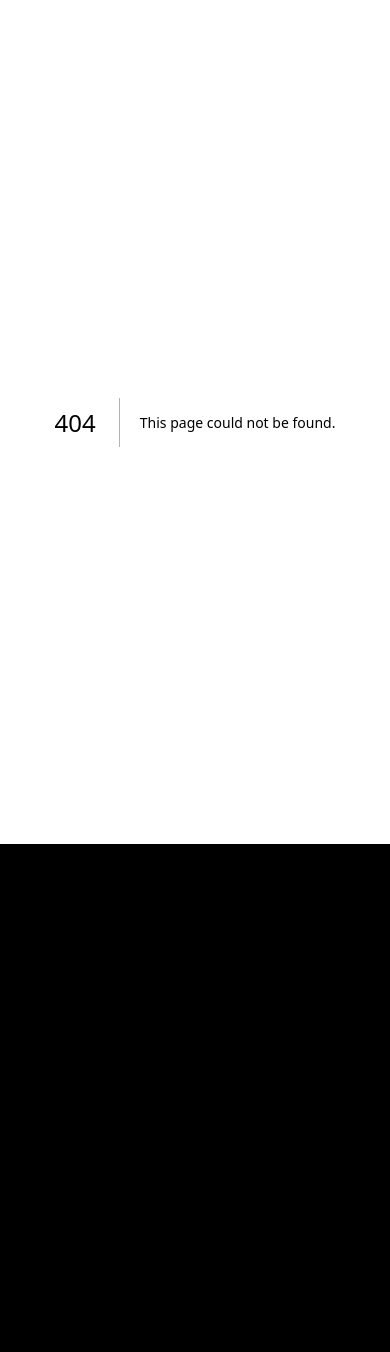
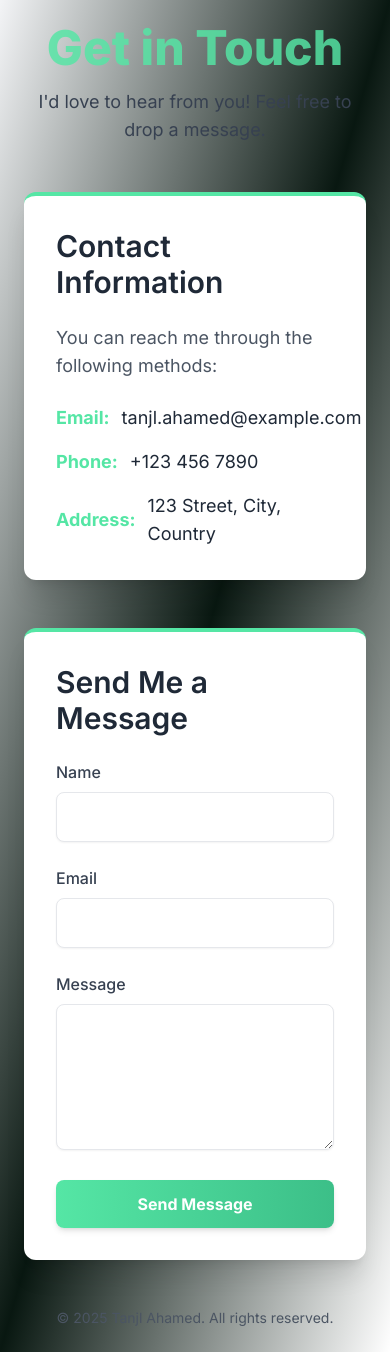
Before and after one commit to tanjilahamed99/Next-JS-Portfolio, a Next.js app: page /contact in a window 390 px wide. Before the commit this address had no page. Before the commit the page ends 844 px from the top, so only its background shows below. Built offline with nearby package versions, Linux system fonts and the light colour scheme.

Commit message:
contact page added with responsive

```diff
--- /dev/null
+++ b/src/app/contact/page.js
@@ -0,0 +1,100 @@
+"use client";
+
+const Contact = () => {
+  return (
+    <div className="min-h-screen bg-gradient-to-br from-gray-100 via-[#55e6a5]/10 to-white flex flex-col items-center justify-center p-6 space-y-12">
+      {/* Header Section */}
+      <header className="w-full text-center">
+        <h1 className="text-5xl font-extrabold text-[#55e6a5] mb-4 animate-pulse">Get in Touch</h1>
+        <p className="text-gray-700 text-lg">I'd love to hear from you! Feel free to drop a message.</p>
+      </header>
+
+      {/* Contact Information Section */}
+      <section className="max-w-4xl w-full bg-white shadow-xl rounded-xl p-8 border-t-4 border-[#55e6a5]">
+        <h2 className="text-3xl font-semibold text-gray-800 mb-6">Contact Information</h2>
+        <p className="text-gray-600 mb-6 text-lg">
+          You can reach me through the following methods:
+        </p>
+        <ul className="space-y-4 text-lg">
+          <li className="flex items-center">
+            <span className="text-[#55e6a5] font-bold">Email:</span>
+            <span className="ml-3 text-gray-800">tanjl.ahamed@example.com</span>
+          </li>
+          <li className="flex items-center">
+            <span className="text-[#55e6a5] font-bold">Phone:</span>
+            <span className="ml-3 text-gray-800">+123 456 7890</span>
+          </li>
+          <li className="flex items-center">
+            <span className="text-[#55e6a5] font-bold">Address:</span>
+            <span className="ml-3 text-gray-800">123 Street, City, Country</span>
+          </li>
+        </ul>
+      </section>
+
+      {/* Contact Form Section */}
+      <section className="max-w-4xl w-full bg-white shadow-xl rounded-xl p-8 border-t-4 border-[#55e6a5]">
+        <h2 className="text-3xl font-semibold text-gray-800 mb-6">Send Me a Message</h2>
+        <form className="space-y-6">
+          <div>
+            <label
+              htmlFor="name"
+              className="block text-gray-700 mb-2 font-medium"
+            >
+              Name
+            </label>
+            <input
+              type="text"
+              id="name"
+              name="name"
+              required
+              className="w-full border rounded-lg px-4 py-3 focus:outline-none focus:ring-2 focus:ring-[#55e6a5] shadow-sm"
+            />
+          </div>
+          <div>
+            <label
+              htmlFor="email"
+              className="block text-gray-700 mb-2 font-medium"
+            >
+              Email
+            </label>
+            <input
+              type="email"
+              id="email"
+              name="email"
+              required
+              className="w-full border rounded-lg px-4 py-3 focus:outline-none focus:ring-2 focus:ring-[#55e6a5] shadow-sm"
+            />
+          </div>
+          <div>
+            <label
+              htmlFor="message"
+              className="block text-gray-700 mb-2 font-medium"
+            >
+              Message
+            </label>
+            <textarea
+              id="message"
+              name="message"
+              required
+              rows="5"
+              className="w-full border rounded-lg px-4 py-3 focus:outline-none focus:ring-2 focus:ring-[#55e6a5] shadow-sm"
+            ></textarea>
+          </div>
+          <button
+            type="submit"
+            className="w-full bg-gradient-to-r from-[#55e6a5] to-[#3cbf88] text-white font-bold py-3 px-6 rounded-lg hover:from-[#3cbf88] hover:to-[#55e6a5] transition duration-300 shadow-md"
+          >
+            Send Message
+          </button>
+        </form>
+      </section>
+
+      {/* Footer Section */}
+      <footer className="text-center text-gray-600 mt-12">
+        <p className="text-sm">&copy; {new Date().getFullYear()} Tanjl Ahamed. All rights reserved.</p>
+      </footer>
+    </div>
+  );
+};
+
+export default Contact;
```
